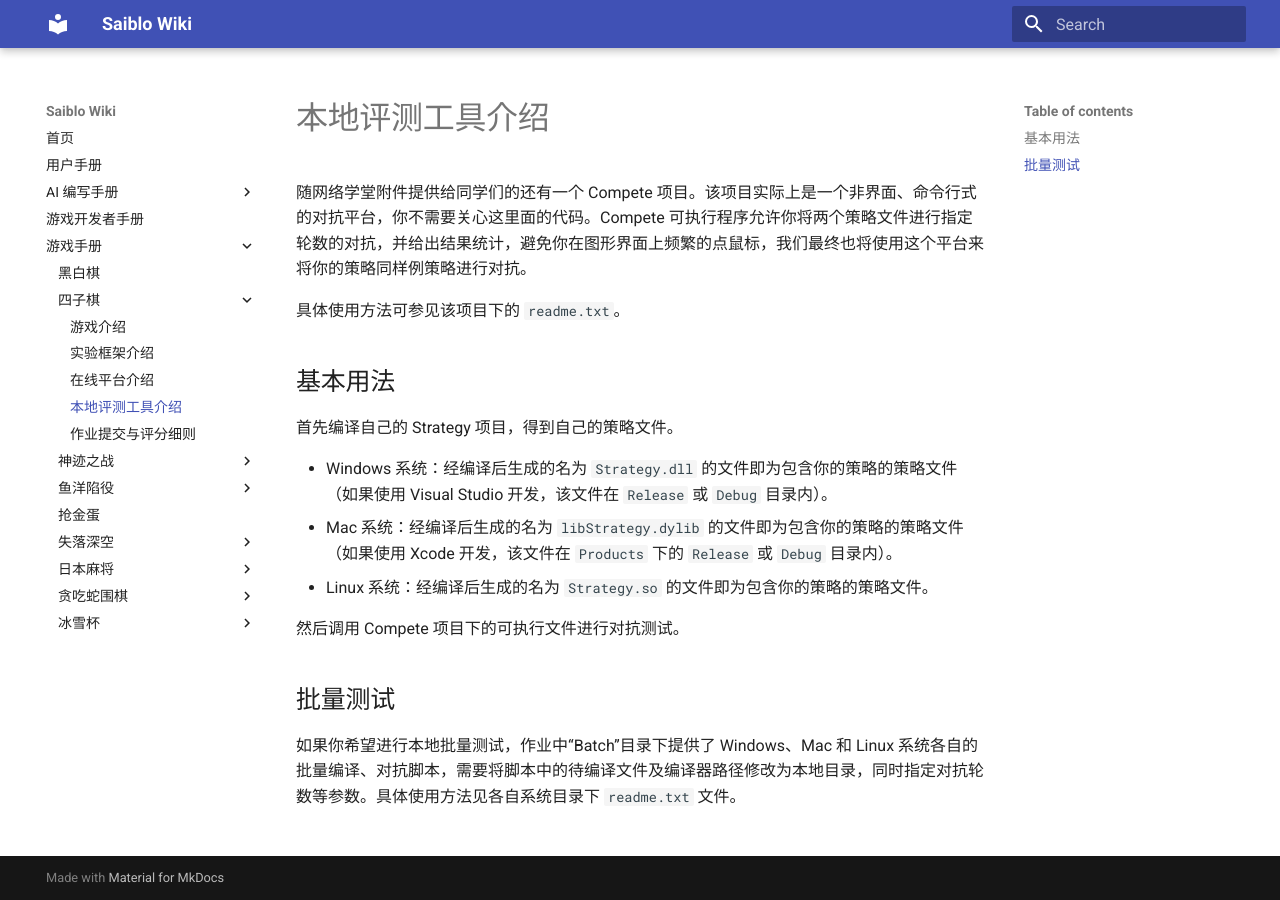
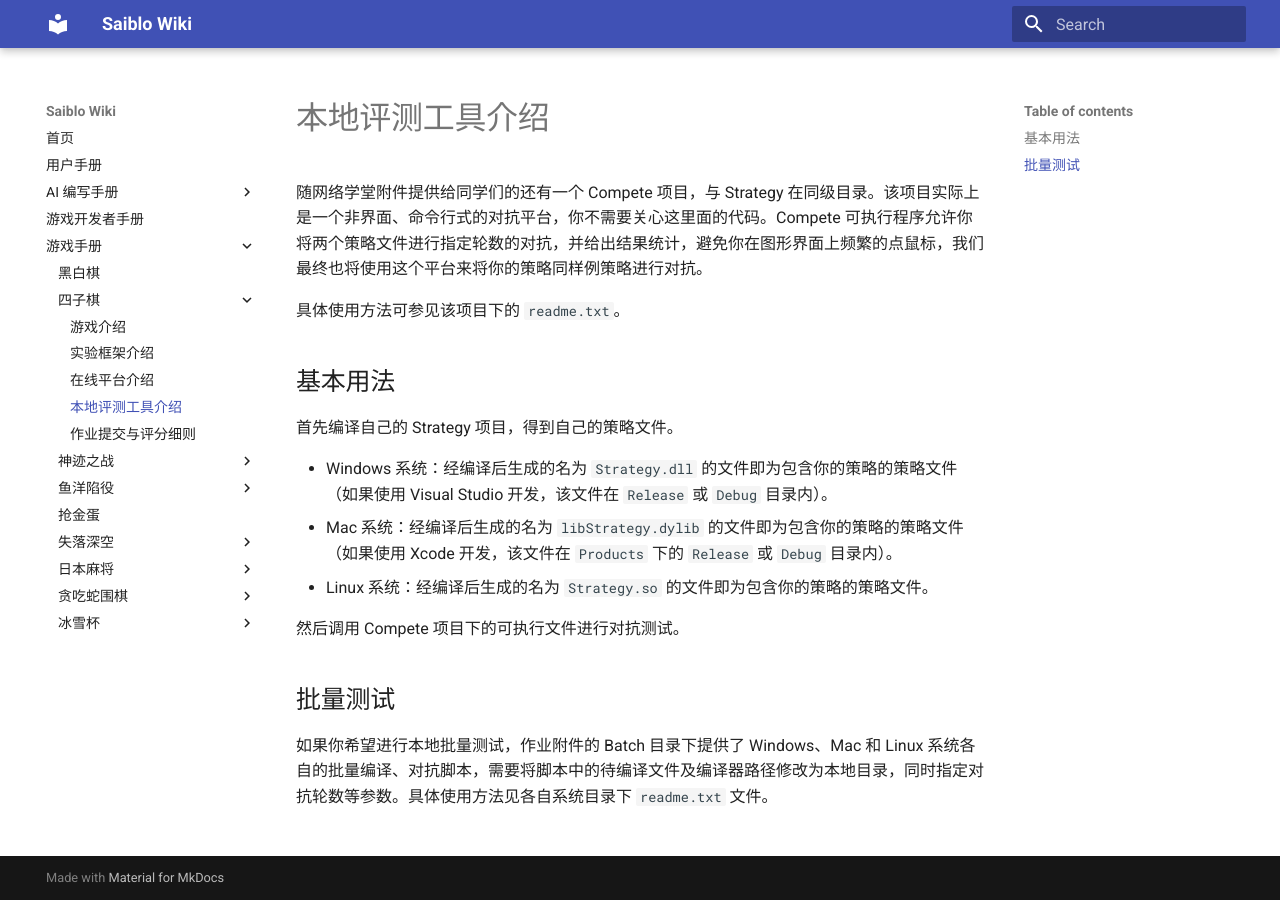
Before and after one commit to saiblo/saiblo-docs, an MkDocs documentation site: the page built from docs/games/connect4/local-guide.md, in a window 1280 px wide. Built offline with MkDocs 1.6.1 and Material for MkDocs 9.7.7, drawn with Linux system fonts in a browser that asks for light colours.

Commit message:
Minor update for connect 4

```diff
--- a/docs/games/connect4/local-guide.md
+++ b/docs/games/connect4/local-guide.md
@@ -1,4 +1,4 @@
-随网络学堂附件提供给同学们的还有一个 Compete 项目。该项目实际上是一个非界面、命令行式的对抗平台，你不需要关心这里面的代码。Compete 可执行程序允许你将两个策略文件进行指定轮数的对抗，并给出结果统计，避免你在图形界面上频繁的点鼠标，我们最终也将使用这个平台来将你的策略同样例策略进行对抗。
+随网络学堂附件提供给同学们的还有一个 Compete 项目，与 Strategy 在同级目录。该项目实际上是一个非界面、命令行式的对抗平台，你不需要关心这里面的代码。Compete 可执行程序允许你将两个策略文件进行指定轮数的对抗，并给出结果统计，避免你在图形界面上频繁的点鼠标，我们最终也将使用这个平台来将你的策略同样例策略进行对抗。
 
 具体使用方法可参见该项目下的 `readme.txt`。
 
@@ -14,4 +14,4 @@
 
 ## 批量测试
 
-如果你希望进行本地批量测试，作业中“Batch”目录下提供了 Windows、Mac 和 Linux 系统各自的批量编译、对抗脚本，需要将脚本中的待编译文件及编译器路径修改为本地目录，同时指定对抗轮数等参数。具体使用方法见各自系统目录下 `readme.txt` 文件。
+如果你希望进行本地批量测试，作业附件的 Batch 目录下提供了 Windows、Mac 和 Linux 系统各自的批量编译、对抗脚本，需要将脚本中的待编译文件及编译器路径修改为本地目录，同时指定对抗轮数等参数。具体使用方法见各自系统目录下 `readme.txt` 文件。
```
Also changed, not shown: docs/games/connect4/sdk.md (+1 -1 lines).
